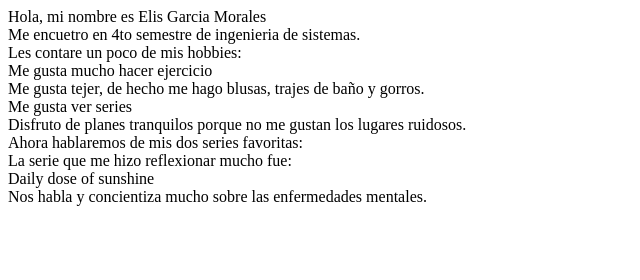
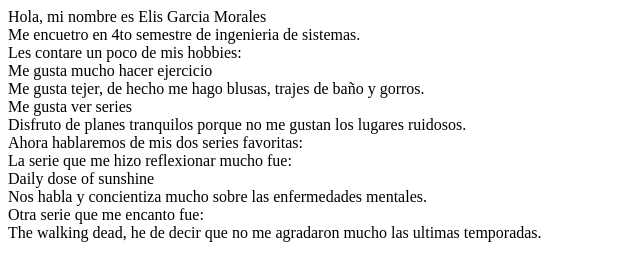
Before and after one commit to Elismor/Taller, a plain HTML site: page index.html in a window 1280 px wide. Shown: the whole page, without its empty margins (0-640 px from the left). Drawn offline with Linux system fonts and the light colour scheme.

Commit message:
ELEVENTH COMMIT, NOMBRAR SERIE #2

```diff
--- a/index.html
+++ b/index.html
@@ -18,5 +18,7 @@
     <div>La serie que me hizo reflexionar mucho fue:</div>
     <div>Daily dose of sunshine</div>
     <div>Nos habla y concientiza mucho sobre las enfermedades mentales. </div>
+    <div>Otra serie que me encanto fue:</div>
+    <div>The walking dead, he de decir que no me agradaron mucho las ultimas temporadas.</div>
 </body>
 </html>
```
